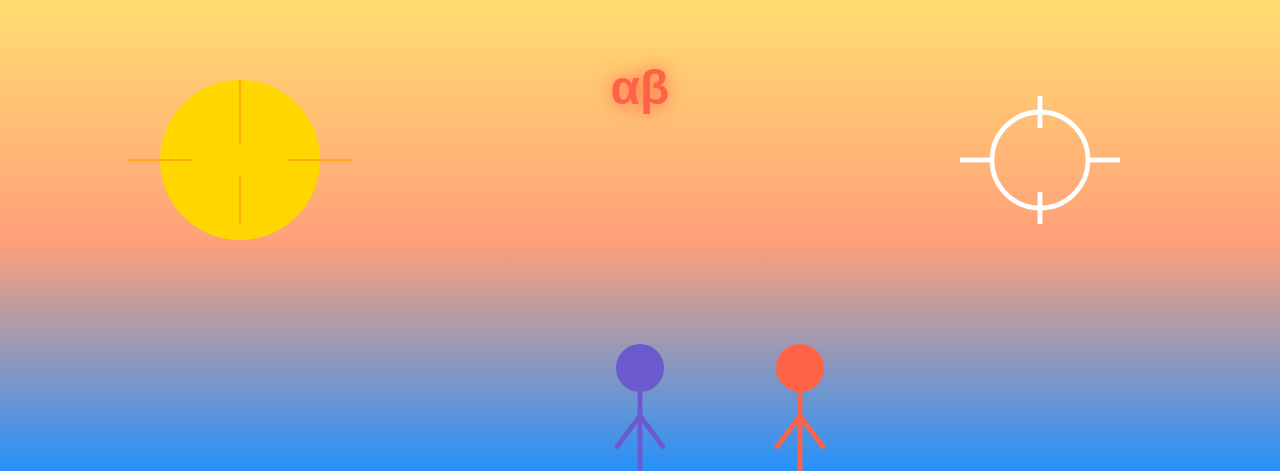
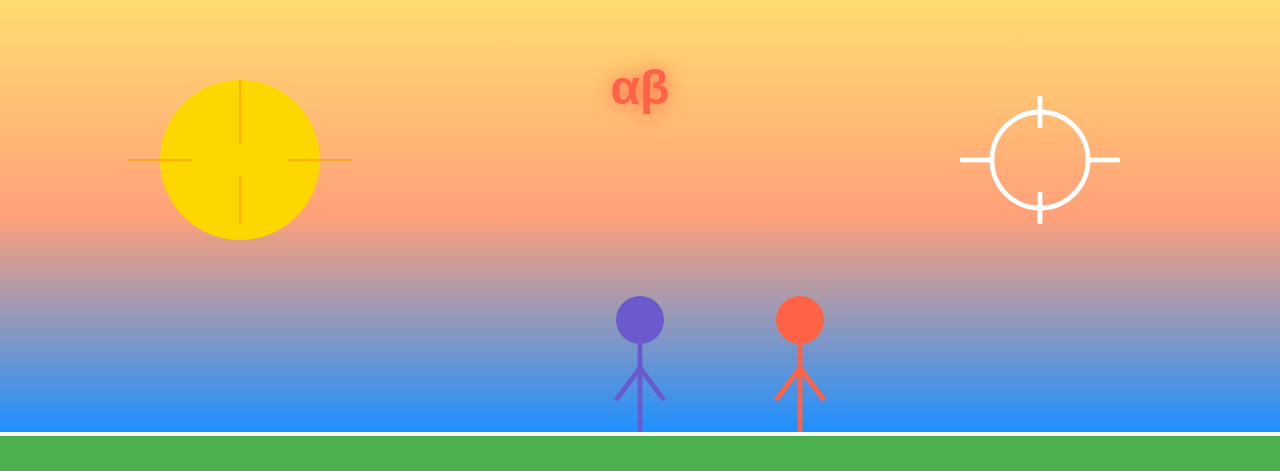
Before and after one commit to InventorSingh/Alphabeta, an Astro site: page / in a window 1280 px wide. Shown: the top 471 px of the page. Built offline with nearby package versions, Linux system fonts and the light colour scheme; Astro itself is replaced by a stand-in of ours.

Commit message:
checkpoint: library

```diff
--- a/src/components/Welcome.astro
+++ b/src/components/Welcome.astro
@@ -5,7 +5,7 @@ import Library from './Library.astro';
 
 <div id="container">
     <!-- Inline SVG Background -->
-    <svg xmlns="http://www.w3.org/2000/svg" viewBox="0 0 800 300" preserveAspectRatio="xMidYMid meet">
+    <svg xmlns="http://www.w3.org/2000/svg" viewBox="0 0 800 270" preserveAspectRatio="xMidYMid meet">
         <!-- Background Gradient (Sunrise to Sunset) -->
         <defs>
             <linearGradient id="sunriseToSunset" x1="0" y1="0" x2="0" y2="1">
@@ -35,7 +35,7 @@ import Library from './Library.astro';
         </g>
 
         <!-- People in STEM (Inclusive Figures) -->
-        <g transform="translate(0, -170)">
+        <g transform="translate(0, -200)">
             <!-- Person 1 -->
             <circle cx="400" cy="400" r="15" fill="#6A5ACD" />
             <line x1="400" y1="415" x2="400" y2="470" stroke="#6A5ACD" stroke-width="3" />
```
